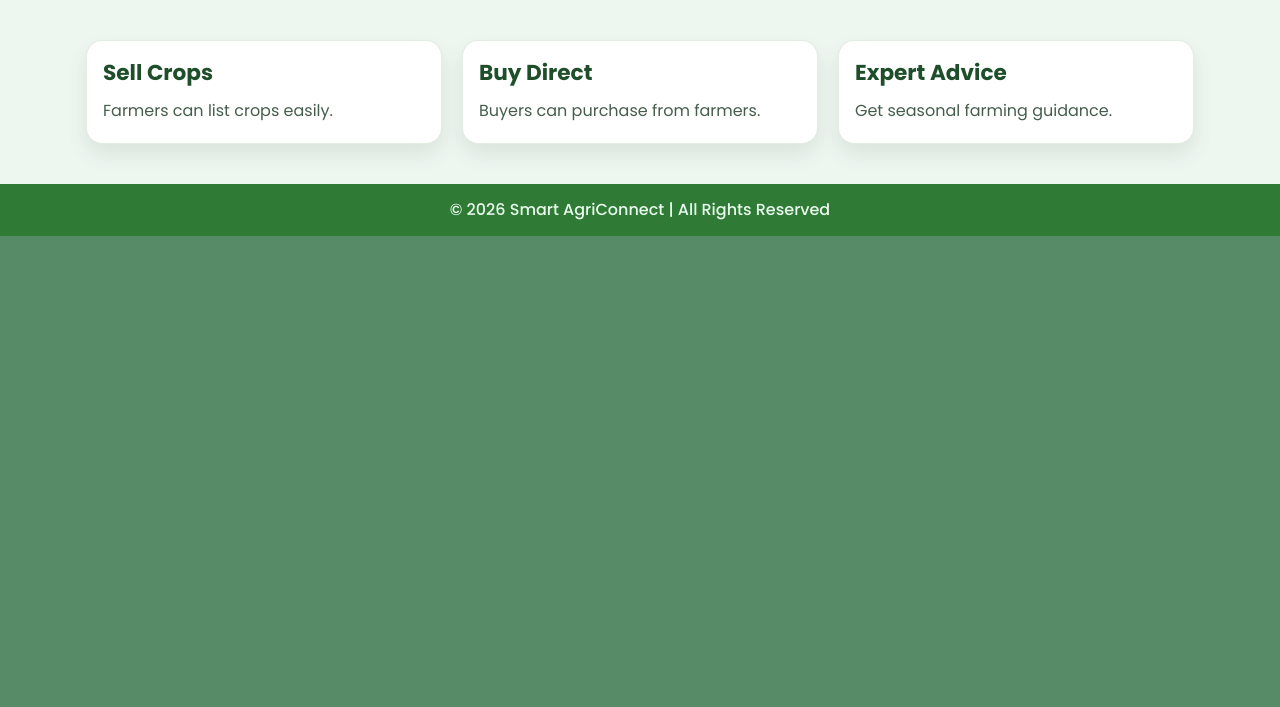
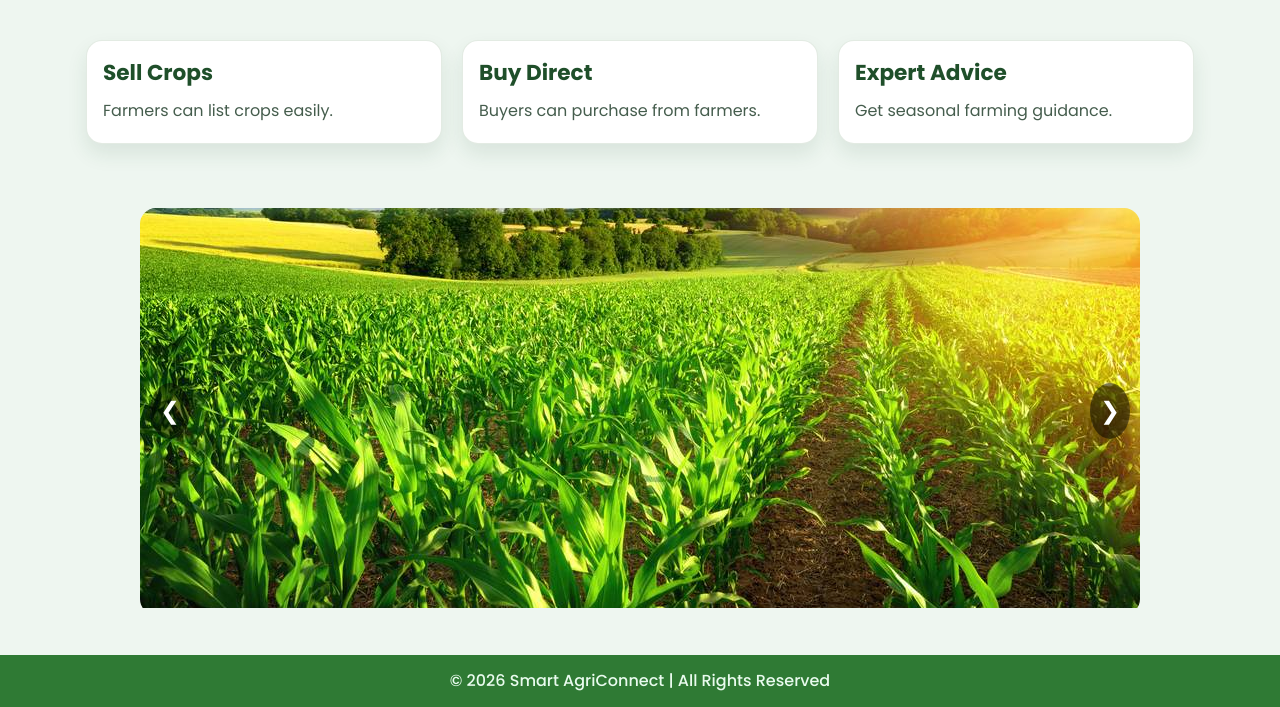
Before and after one commit to pallavi-dev15/Agriconnect, a PHP site: page /Agriconnect/index.html in a window 1280 px wide. Shown: the part 782-1489 px from the top of the page. Before the commit the page ends 1018 px from the top, so only its background shows below. Run offline with PHP 8.4, Linux system fonts and the light colour scheme.

Commit message:
Added slideshow feature to homepage

```diff
--- a/Agriconnect/css/home.css
+++ b/Agriconnect/css/home.css
@@ -156,3 +156,51 @@ footer {
         font-size: 1rem;
     }
 }
+
+.slideshow-container {
+  max-width: 1000px;
+  position: relative;
+  margin: 40px auto;
+  border-radius: 16px;
+  overflow: hidden;
+}
+
+.slide {
+  display: none;
+}
+
+.slide img {
+  width: 100%;
+  height: 400px;
+  object-fit: cover;
+}
+
+/* Fade animation */
+.fade {
+  animation: fadeEffect 1s;
+}
+
+@keyframes fadeEffect {
+  from {opacity: 0.4;}
+  to {opacity: 1;}
+}
+
+/* Buttons */
+.prev, .next {
+  position: absolute;
+  top: 50%;
+  padding: 10px;
+  color: white;
+  font-size: 24px;
+  cursor: pointer;
+  background: rgba(0,0,0,0.5);
+  transform: translateY(-50%);
+  border-radius: 50%;
+}
+
+.prev { left: 10px; }
+.next { right: 10px; }
+
+.prev:hover, .next:hover {
+  background: rgba(0,0,0,0.8);
+}
--- a/Agriconnect/css/weather.css
+++ b/Agriconnect/css/weather.css
@@ -103,7 +103,7 @@ nav ul li a {
 .weather-card p {
     font-size: 1.4rem;
     font-weight: bold;
-}
+    }
 
 /* Meta */
 .weather-meta {
--- /dev/null
+++ b/Agriconnect/home.js
@@ -0,0 +1,29 @@
+$(document).ready(function(){
+  let index = 0;
+  let slides = $(".slide");
+
+  function showSlide(i){
+    slides.hide();
+    slides.eq(i).fadeIn();
+  }
+
+  function nextSlide(){
+    index = (index + 1) % slides.length;
+    showSlide(index);
+  }
+
+  function prevSlide(){
+    index = (index - 1 + slides.length) % slides.length;
+    showSlide(index);
+  }
+
+  // Auto slideshow
+  setInterval(nextSlide, 3000);
+
+  // Manual controls
+  $(".next").click(nextSlide);
+  $(".prev").click(prevSlide);
+
+  // Initial
+  showSlide(index);
+});
--- a/Agriconnect/index.html
+++ b/Agriconnect/index.html
@@ -36,9 +36,43 @@
     </div>
 </section>
 
+<div class="slideshow-container">
+
+  <div class="slide fade">
+    <img src="pic1.jpeg" width="100%">
+  </div>
+
+  <div class="slide fade">
+    <img src="pic2.jpeg" width="100%">
+  </div>
+
+  <div class="slide fade">
+    <img src="pic3.jpeg" width="100%">
+  </div>
+
+  <div class="slide fade">
+    <img src="pic4.jpeg" width="100%">
+  </div>
+
+  <div class="slide fade">
+    <img src="pic5.jpeg" width="100%">
+  </div>
+
+  <!-- Buttons -->
+  <a class="prev">&#10094;</a>
+  <a class="next">&#10095;</a>
+
+</div>
+
 <footer>
     © 2026 Smart AgriConnect | All Rights Reserved
 </footer>
 
+<script src="https://code.jquery.com/jquery-3.6.0.min.js"></script>
+
+<script src="home.js">
+
+</script>
+
 </body>
 </html>
```
Also changed, not shown: Agriconnect/pic1.jpeg (added), Agriconnect/pic2.jpeg (added), Agriconnect/pic3.jpeg (added), Agriconnect/pic4.jpeg (added), Agriconnect/pic5.jpeg (added).
